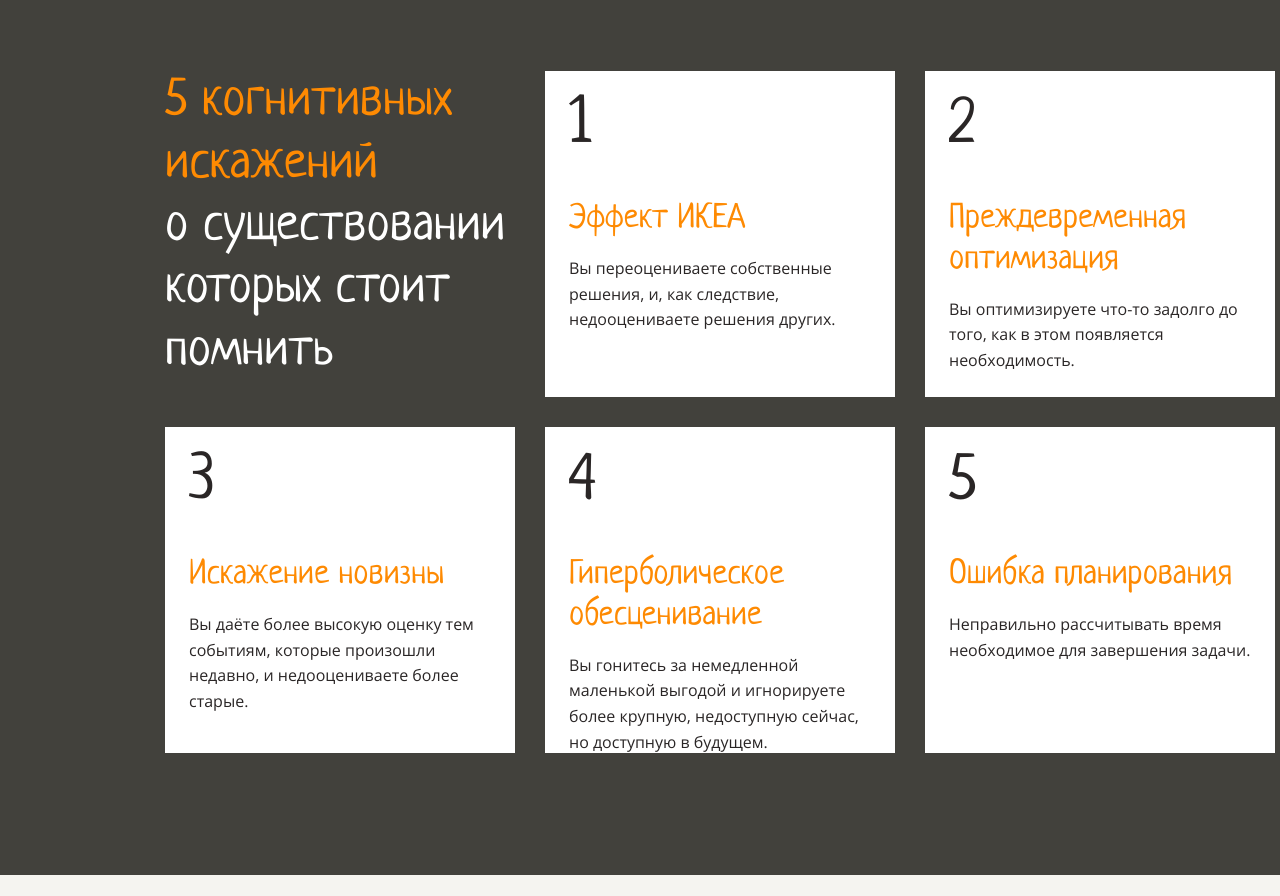
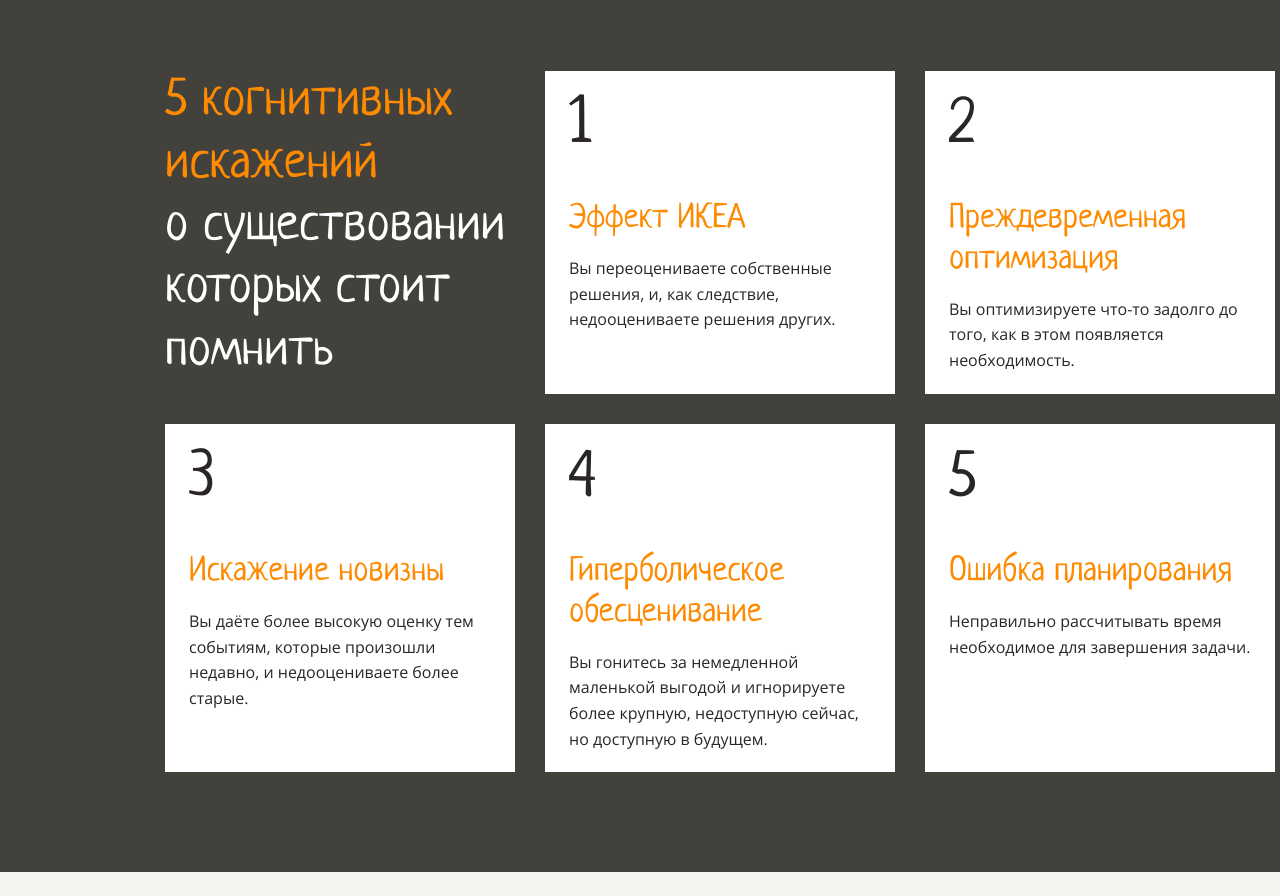
Before and after one commit to alexkwyk/layout-designer-project-58, a website: page src/index.html in a window 1280 px wide. Shown: the part 1848-2744 px from the top of the page. Drawn offline with Linux system fonts and the light colour scheme.

Commit message:
fix navigation boxes

```diff
--- a/src/index.html
+++ b/src/index.html
@@ -81,7 +81,7 @@
                         <p>Вы оптимизируете что-то задолго до того, как в этом появляется необходимость.</p>
                     </a>
                 </div>
-                <div class="row row2">
+                <div class="row2">
                     <a class="navigation-card" href="#distortion-of-novelty">
                         <div class="number">3</div>
                         <h3 class="text-orange">Искажение новизны</h3>
--- a/src/styles/style.css
+++ b/src/styles/style.css
@@ -195,11 +195,15 @@
   margin: 55px;
 }
 
-.navigation .row {
+.navigation .row,
+.navigation .row2 {
   display: flex;
   gap: 30px;
   justify-content: center;
   margin-bottom: 30px;
+}
+.navigation .row {
+  height: 323px;
 }
 
 .navigation .row2 {
@@ -212,8 +216,8 @@
   flex: 0 0 502px;
 }
 
-.navigation .row > * {
-  height: 326px;
+.navigation .row > *,
+.navigation .row2 > * {
   flex: 1 0 350px;
 }
 
```
